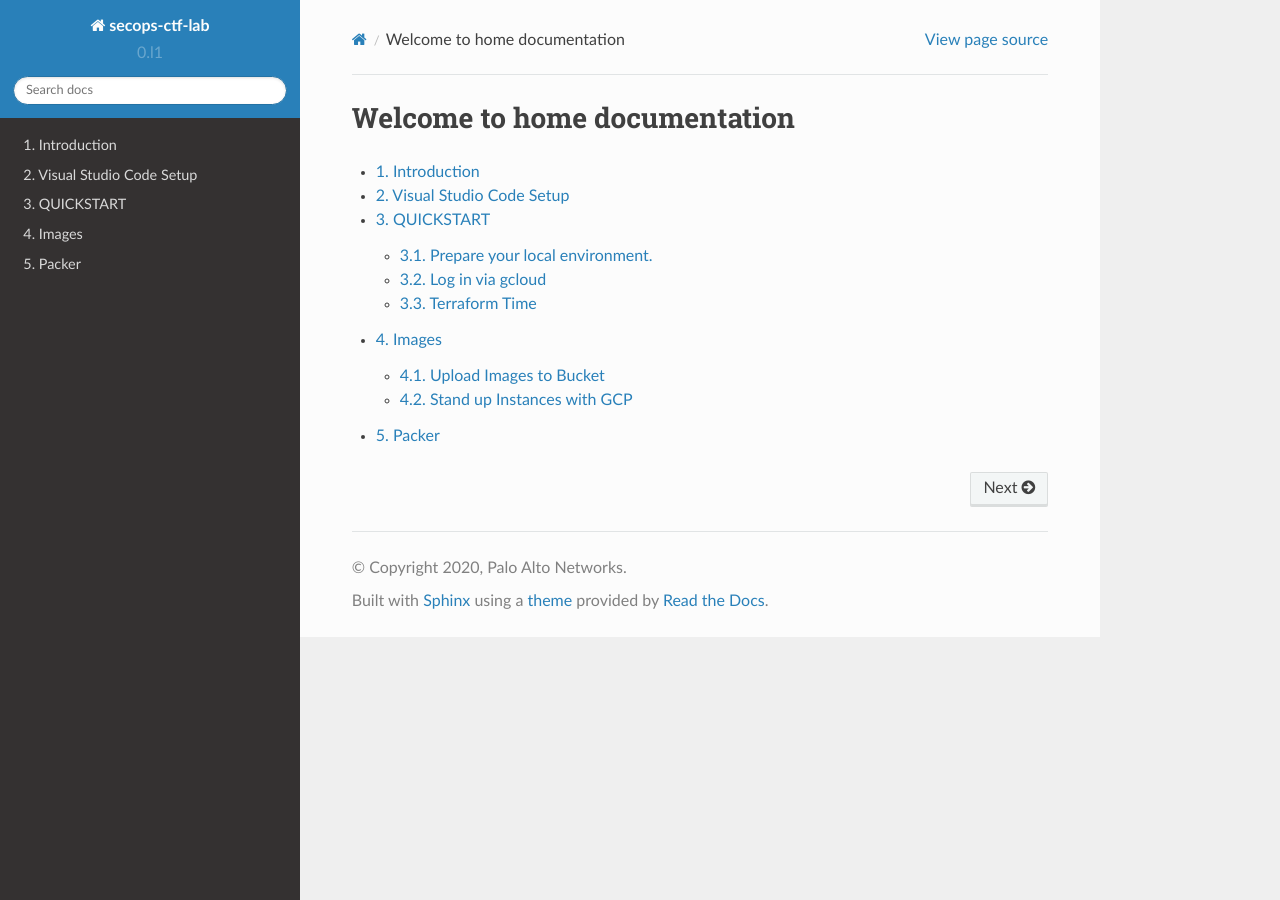
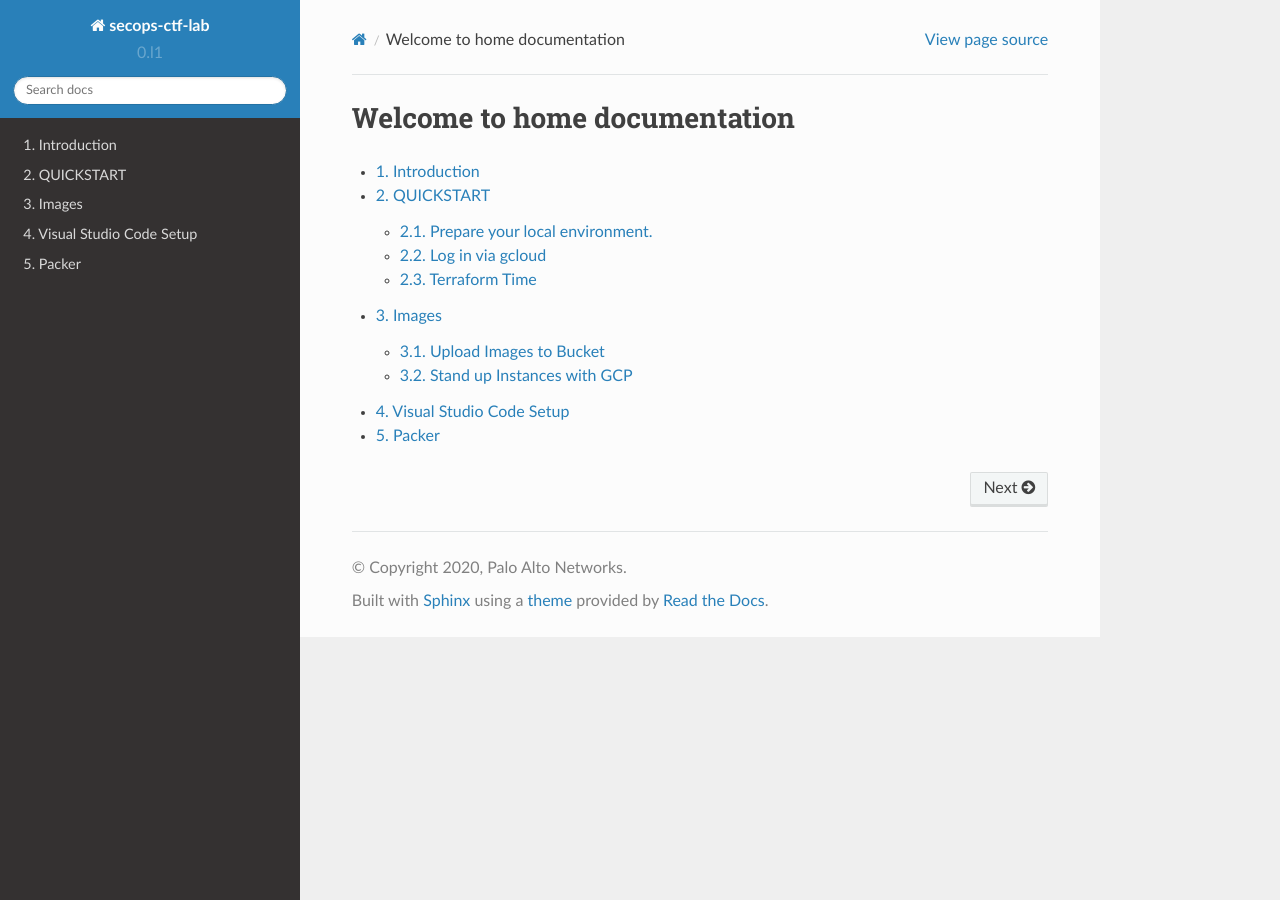
Before and after one commit to malwaremama/ctf_game, a Sphinx documentation site: the page built from docs/index.rst, in a window 1280 px wide. Built offline with Sphinx 7.4.7 and the Read the Docs theme 2.0.0, drawn with Linux system fonts in a browser that asks for light colours.

Commit message:
documentation (#9)

```diff
--- a/docs/index.rst
+++ b/docs/index.rst
@@ -15,7 +15,7 @@ Welcome to home documentation
    :numbered:
 
    _source/introduction
-   _source/vscode
    _source/mac_quickstart
    _source/image_setup
+   _source/vscode
    _source/packer
```
